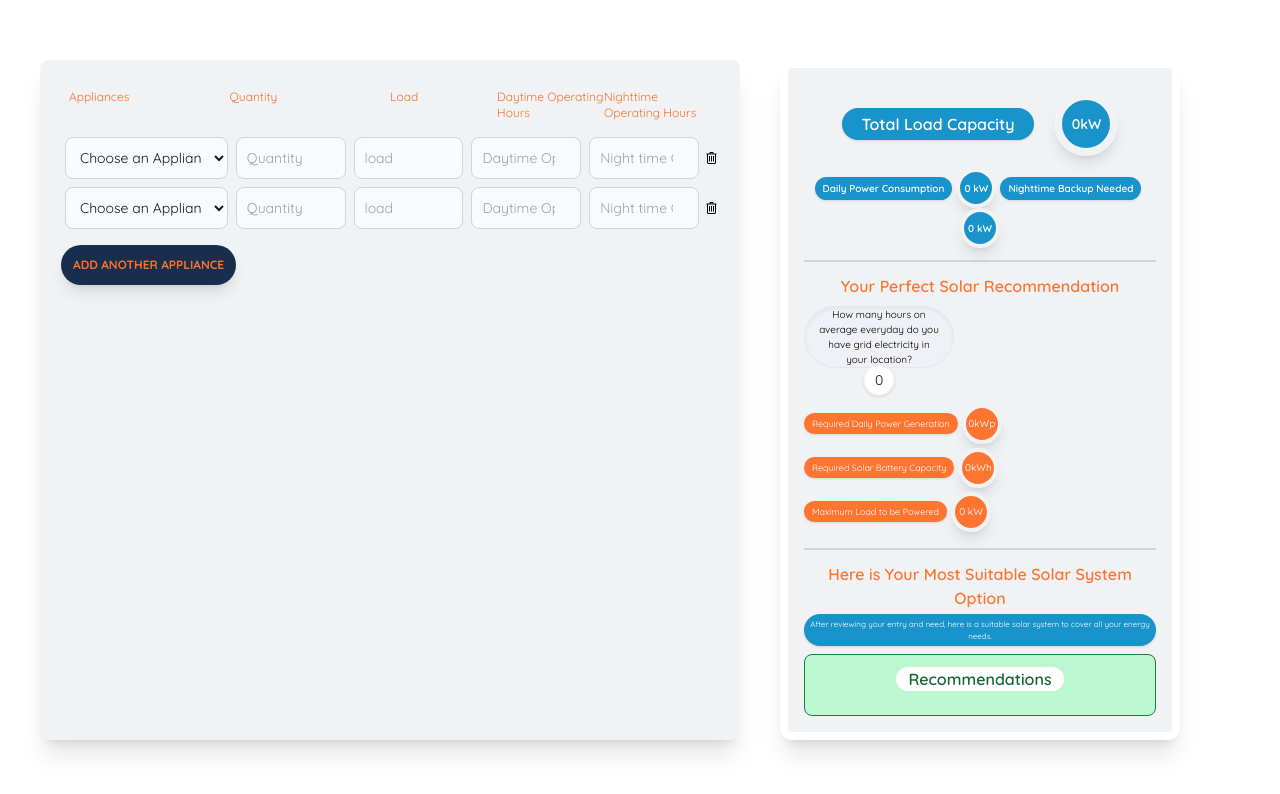
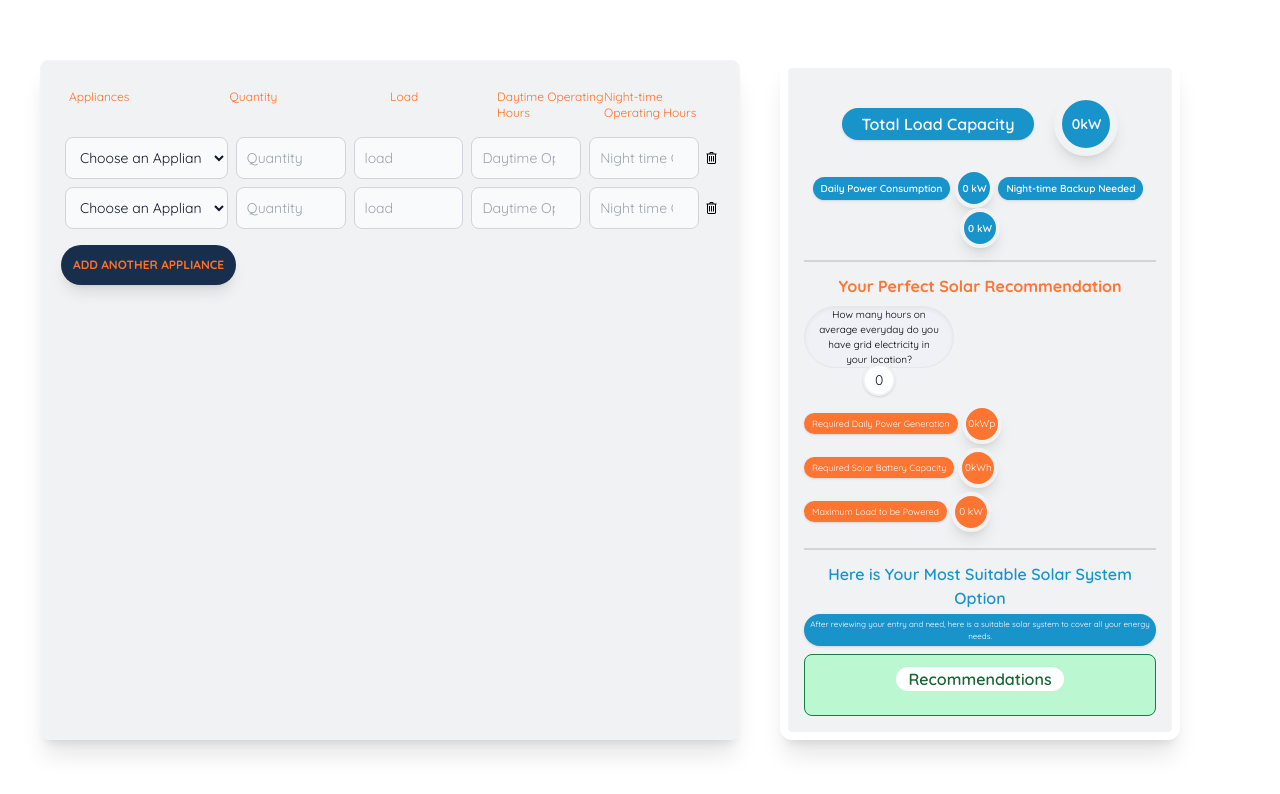
Before and after one commit to etoyin/luminous_product_builder, a React (Vite) app: page /calculator in a window 1280 px wide. Shown: the top 794 px of the page. Built offline with nearby package versions, Linux system fonts and the light colour scheme.

Commit message:
Implement the design

```diff
--- a/src/components/Calculator.jsx
+++ b/src/components/Calculator.jsx
@@ -122,7 +122,7 @@ function Calculator() {
                     <div className="w-3/12">Quantity</div>
                     <div className="w-2/12">Load</div>
                     <div className="w-2/12">Daytime Operating Hours</div>
-                    <div className="w-2/12">Nighttime Operating Hours</div>
+                    <div className="w-2/12">Night-time Operating Hours</div>
                 </div>
                 {
                     appData.fields.map((each, i) => {
@@ -208,7 +208,7 @@ function Calculator() {
                         className="text-[10px] shadow-lg rounded-full text-center w-10 h-10 border-4 border-[#f1f2f4] bg-[#1994cb] flex items-center justify-center">
                         {isNaN(appData.daily_power)? "0": appData.daily_power} kW
                     </div>
-                    <div className="bg-[#1994cb] text-[10px] shadow py-1 px-2 mx-1 rounded-full">Nighttime Backup Needed</div>
+                    <div className="bg-[#1994cb] text-[10px] shadow py-1 px-2 mx-1 rounded-full">Night-time Backup Needed</div>
                     <div
                         className="text-[10px] shadow-lg rounded-full text-center w-10 h-10 border-4 border-[#f1f2f4] bg-[#1994cb] flex items-center justify-center">
                         {isNaN(appData.night_power)? "0" : appData.night_power} kW
@@ -218,7 +218,7 @@ function Calculator() {
                 <div className="w-full my-3 h-[1.5px] bg-gray-300"></div>
 
                 <div className="">
-                    <p className="text-base text-center text-[#fe7532] font-semibold mb-2">
+                    <p className="text-base text-center text-[#fe7532] font-bold mb-2">
                         Your Perfect Solar Recommendation
                     </p>
                     <div className="flex flex-wrap items-center justify-between">
@@ -267,7 +267,7 @@ function Calculator() {
                 </div>
                 <div className="w-full my-3 h-[2px] bg-gray-300"></div>
                 <div className="">
-                    <p className="text-base text-center text-[#fe7532] font-semibold mb-1">
+                    <p className="text-base text-center text-[#1994cb] font-semibold mb-1">
                         Here is Your Most Suitable Solar System Option
                     </p>
                     <p className="text-[8px] bg-[#1994cb] p-1 text-center rounded-full shadow text-white">
```
